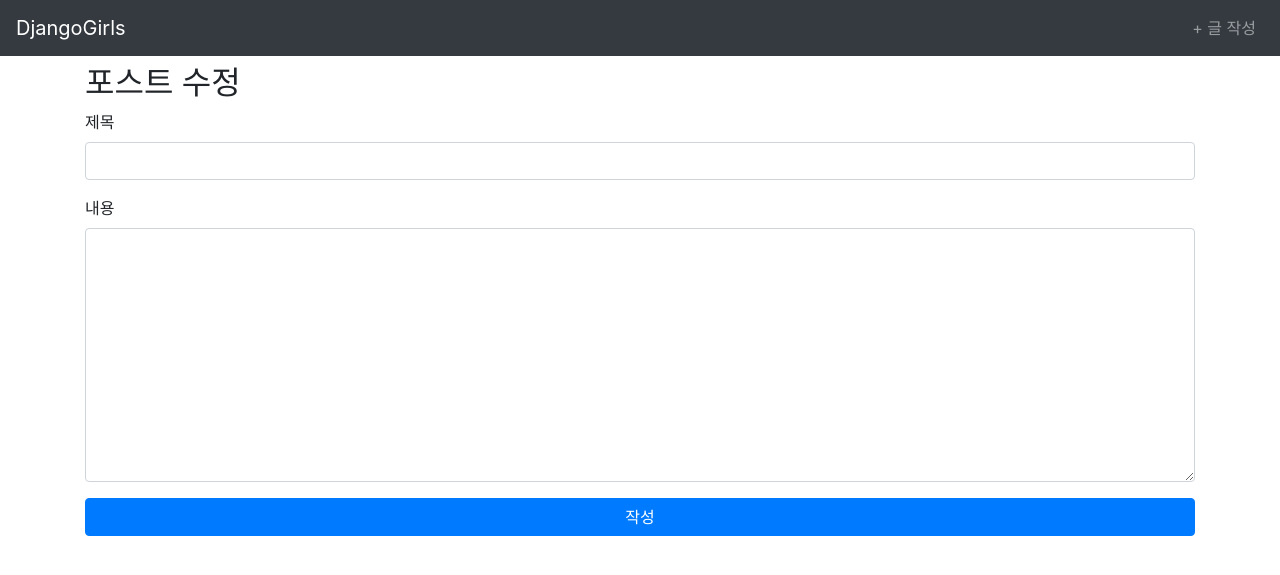
After one commit to Fastcampus-WPS-9th/DjangoGirls-Tutorial, a Django app: page /posts/1/update/ in a window 1280 px wide. The commit adds this page. Shown: the top 575 px of the page. Run offline with Django 3.2, Linux system fonts and the light colour scheme; some libraries are stand-ins or nearby versions.

Commit message:
post_list에서 post_update로 가는 링크 구현 및 post_update HTML구현

```diff
--- a/app/blog/views.py
+++ b/app/blog/views.py
@@ -87,4 +87,4 @@ def post_update(request, pk):
     #  form형태 보기
     #  input속성의 기본값은 value
     #  textarea속성의 기본값은 열림/닫힘 태그 사이의 텍스트
-    pass
+    return render(request, 'blog/post_update.html')
--- a/app/config/urls.py
+++ b/app/config/urls.py
@@ -29,4 +29,7 @@ urlpatterns = [
     url(r'^posts/create/$',
         views.post_create,
         name='post-create'),
+    url(r'^posts/(?P<pk>\d+)/update/$',
+        views.post_update,
+        name='post-update'),
 ]
--- /dev/null
+++ b/app/templates/blog/post_update.html
@@ -0,0 +1,17 @@
+{% extends 'base.html' %}
+
+{% block content %}
+<h2>포스트 수정</h2>
+<form action="" method="POST">
+	{% csrf_token %}
+	<div class="form-group">
+		<label for="id-title">제목</label>
+		<input id="id-title" type="text" name="title" class="form-control">
+	</div>
+	<div class="form-group">
+		<label for="id-text">내용</label>
+		<textarea id="id-text" name="text" cols="30" rows="10" class="form-control"></textarea>
+	</div>
+	<button class="btn btn-primary btn-block" type="submit">작성</button>
+</form>
+{% endblock %}
```
Also changed, not shown: app/templates/blog/post_list.html (+7 -1 lines).
